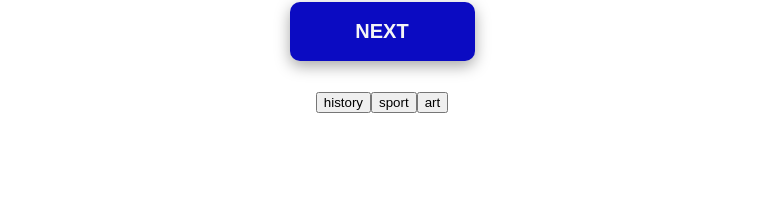
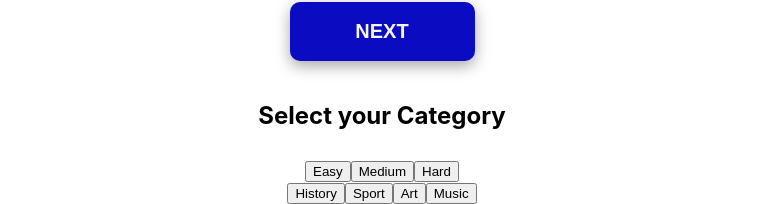
Before and after one commit to vmalep/witty, a React (Create React App) app: page / in a window 1280 px wide. Shown: the part 692-896 px from the top of the page, without its empty margins (258-1021 px from the left). Before the commit the page ends 805 px from the top, so only its background shows below. Built offline with nearby package versions, Linux system fonts and the light colour scheme.

Commit message:
Added level buttons and h2 for Category

```diff
--- a/src/components/Category.js
+++ b/src/components/Category.js
@@ -1,17 +1,27 @@
+const Category = () => {
+    const categories = ["History", "Sport","Art","Music"]
+    const level = ["Easy","Medium","Hard"]
 
-const Category = () => {
-    const categories = ["history", "sport", "art"]
-    return (
-        <div class="usernamebox">
-            {categories.map((element, index) => {
-                return (
-                    <button key={index} >{element}</button>
-                )
-            })}
-        </div>
-    )
-}
+        return (
+            <>
+            <h2>Select your Category</h2>
+            <div class = "level">
+                {level.map((element,index) => {
+                    return(
+                        <button key={index}>{element}</button>
+                    )
+                    })}
+            </div>
 
-export default Category;
-
+              <div class="usernamebox">
+                  {categories.map((element , index) => {
+                      return(
+                          <button key={index}>{element}</button>
+                      )
+                  })}
+                  </div>
+           </>
+        )
+    }
+export default Category ;
 /*onClick={() => props.checkAnswer(element)}*/
```
